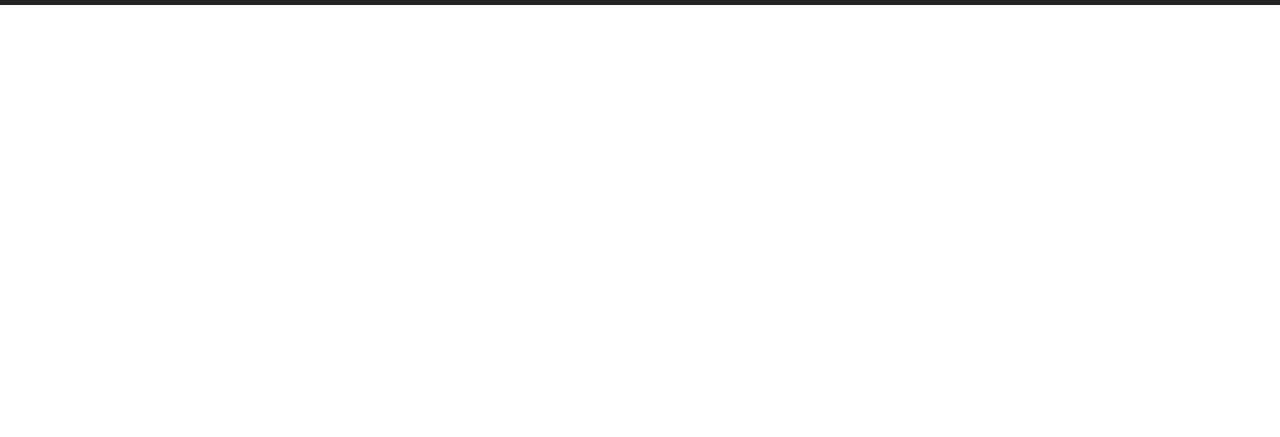
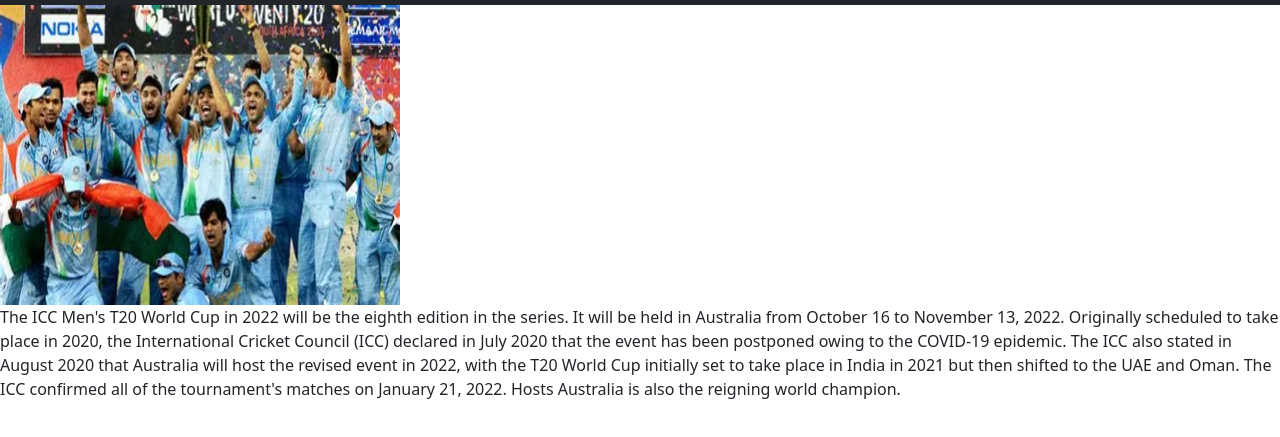
Before and after one commit to patelyash5208/2022_T20_worldcup, a plain HTML site: page about.html in a window 1280 px wide. Shown: the part 81-518 px from the top of the page. Drawn offline with nearby package versions, Linux system fonts and the light colour scheme.

Commit message:
fix:Add Home page #1

```diff
--- a/about.html
+++ b/about.html
@@ -37,6 +37,8 @@
           </div>
         </div>
       </nav>
+      <img src="images/india.png" alt="Bootstrap" width="400" height="300" style="vertical-align:middle float:right">
+      <p style="vertical-align:middle">The ICC Men's T20 World Cup in 2022 will be the eighth edition in the series. It will be held in Australia from October 16 to November 13, 2022. Originally scheduled to take place in 2020, the International Cricket Council (ICC) declared in July 2020 that the event has been postponed owing to the COVID-19 epidemic. The ICC also stated in August 2020 that Australia will host the revised event in 2022, with the T20 World Cup initially set to take place in India in 2021 but then shifted to the UAE and Oman. The ICC confirmed all of the tournament's matches on January 21, 2022. Hosts Australia is also the reigning world champion.</p>
     </section>
 
     <script src="https://cdn.jsdelivr.net/npm/bootstrap@5.2.2/dist/js/bootstrap.bundle.min.js" integrity="sha384-OERcA2EqjJCMA+/3y+gxIOqMEjwtxJY7qPCqsdltbNJuaOe923+mo//f6V8Qbsw3" crossorigin="anonymous"></script>
```
